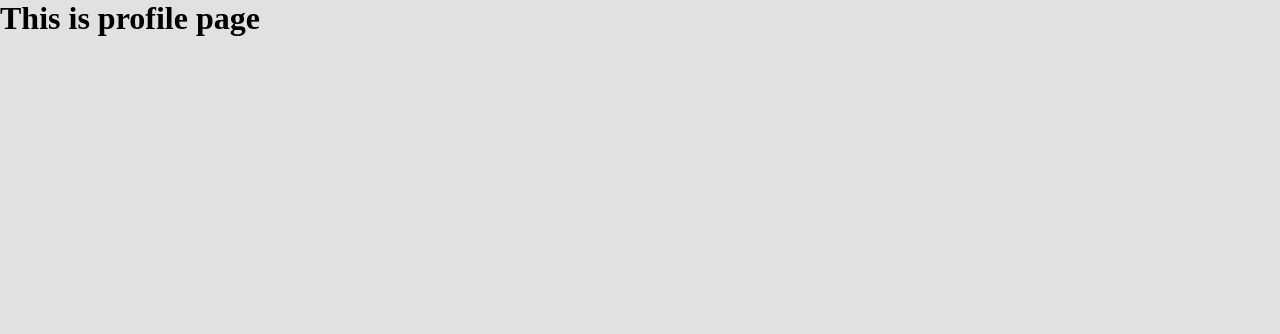
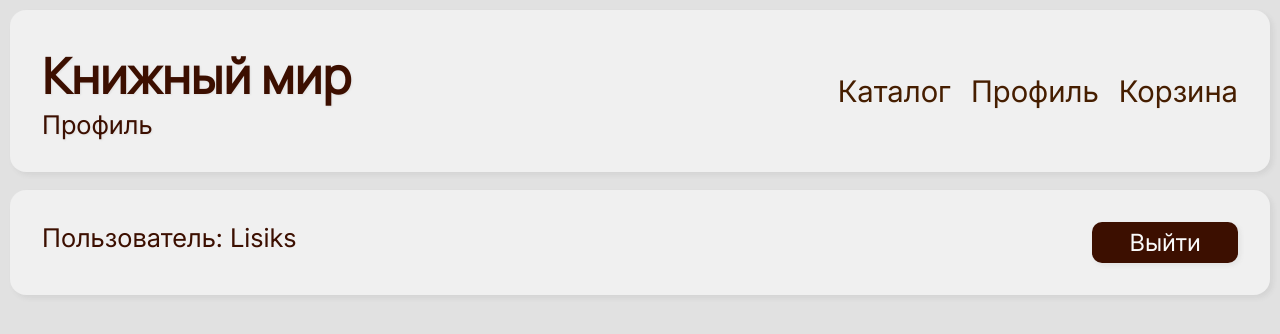
Before and after one commit to Lisiks/BookShopLanding, a React (Vite) app in the folder frontend/: page /profile in a window 1280 px wide. Shown: the top 334 px of the page. Built offline with nearby package versions, Linux system fonts and the light colour scheme.

Commit message:
feat: frontend - Добавление компонентов для страницы профиля пользовтеля

```diff
--- a/frontend/src/components/ProfilePage/ProfilePage.jsx
+++ b/frontend/src/components/ProfilePage/ProfilePage.jsx
@@ -1,7 +1,23 @@
+import ProfilePageContextProvider from "./ProfilePageContext";
+import Header from "../base/Header/Header";
+import UserData from "./components/UserData/UserData";
+import OrderList from "./components/OrderList/OrderList";
+
+import "./styles.css"
+
+
+
 const ProfilePage = () => {
     return (
-        <h1>This is profile page</h1>
-    )
+        <ProfilePageContextProvider>
+            <title>Книжный мир: Профиль</title>
+            <main className="profile-page-main">
+                <Header pageName="Профиль"/>
+                <UserData />
+                <OrderList />
+            </main>
+        </ProfilePageContextProvider>
+    );
 };
 
 export default ProfilePage;
--- /dev/null
+++ b/frontend/src/components/ProfilePage/ProfilePageContext.jsx
@@ -0,0 +1,18 @@
+import { createContext } from "react";
+
+export const ProfilePageContext = createContext({});
+
+
+const ProfilePageContextProvider = (props) => {
+    const {children} = props;
+
+    return (
+        <ProfilePageContext.Provider
+            value={{}}
+        >
+            {children}
+        </ProfilePageContext.Provider>
+    )
+}
+
+export default ProfilePageContextProvider;
--- /dev/null
+++ b/frontend/src/components/ProfilePage/components/OrderList/OrderList.jsx
@@ -0,0 +1,9 @@
+import "./styles.css"
+
+const OrderList = () => {
+    return (
+        <div className="profile-page-order-list"></div>
+    );
+}
+
+export default OrderList;
--- /dev/null
+++ b/frontend/src/components/ProfilePage/components/OrderList/styles.css
@@ -0,0 +1,10 @@
+.profile-page-order-list {
+    margin-top: 18px;
+    display: flex;
+    flex-direction: column;
+    flex-grow: 1;
+    gap: 18px;
+    overflow: auto;
+    scroll-behavior: smooth;
+    scrollbar-width: none;
+}
--- /dev/null
+++ b/frontend/src/components/ProfilePage/components/UserData/UserData.jsx
@@ -0,0 +1,14 @@
+import BrownButton from "../../../base/BrownButton/BrownButton";
+
+import "./styles.css"
+
+const UserData = () => {
+    return (
+        <form className="profile-page-user-data">
+            <p>Пользователь: Lisiks</p>
+            <BrownButton type="submit">Выйти</BrownButton>
+        </form>
+    )
+}
+
+export default UserData;
--- /dev/null
+++ b/frontend/src/components/ProfilePage/components/UserData/styles.css
@@ -0,0 +1,20 @@
+.profile-page-user-data {
+    display: flex;
+    justify-content: space-between;
+    background-color: var(--medium-layer-background-white);
+    border-radius: 16px;
+    box-shadow: 3px 3px 5px var(--shadow-black);
+    padding: 32px;
+    margin-top: 18px;
+}
+
+
+.profile-page-user-data > p {
+    color: var(--dark-brown-bold);
+    font-size: var(--large-font-size);
+    font-family: 'inter_regular';
+}
+
+.profile-page-user-data > button {
+    width: calc(120px + 2vw);
+}
--- /dev/null
+++ b/frontend/src/components/ProfilePage/styles.css
@@ -0,0 +1,7 @@
+.profile-page-main {
+    height: 100vh;
+    display: flex;
+    flex-direction: column;
+    padding: 10px;
+    position: relative;
+}
```
